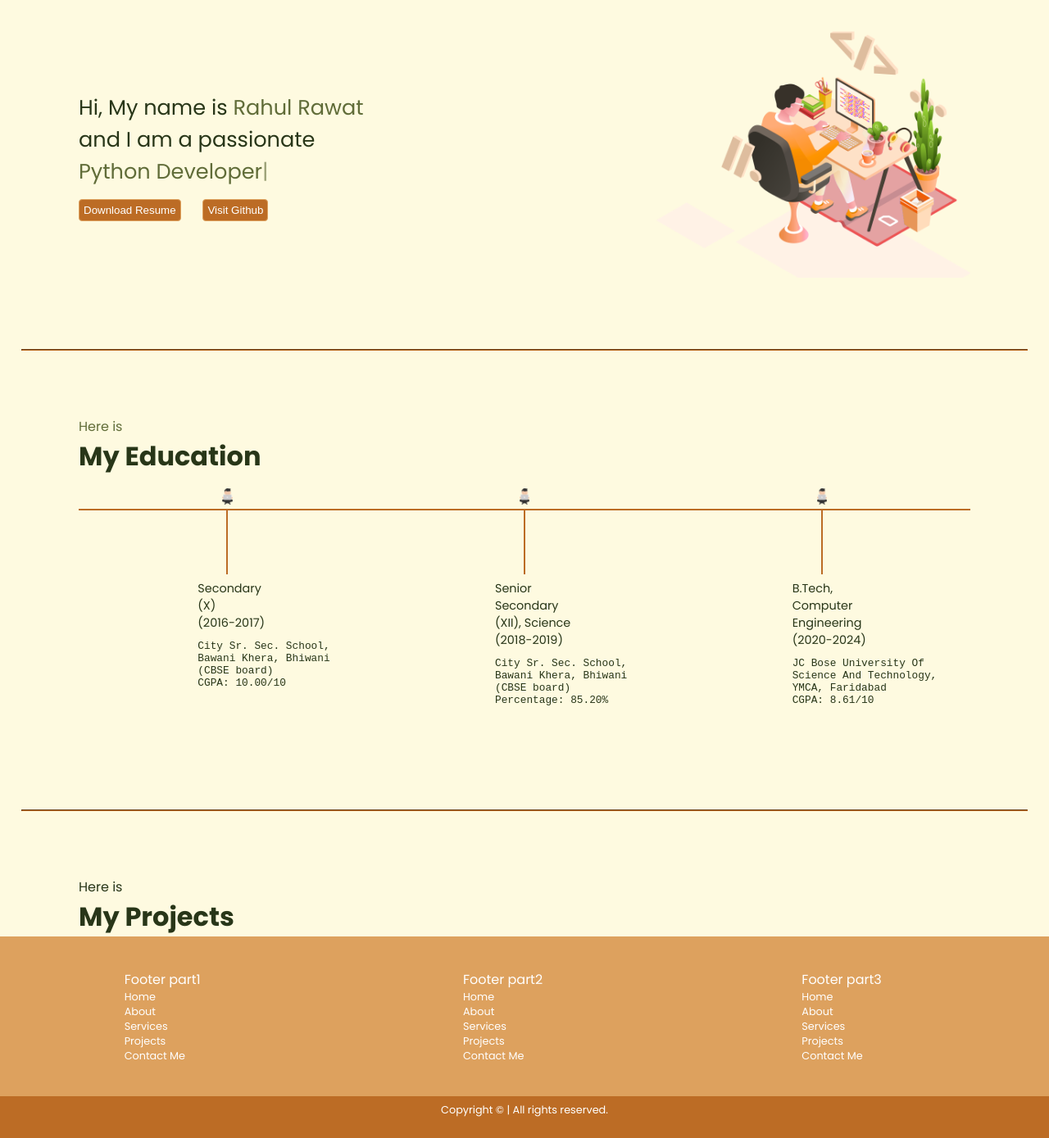
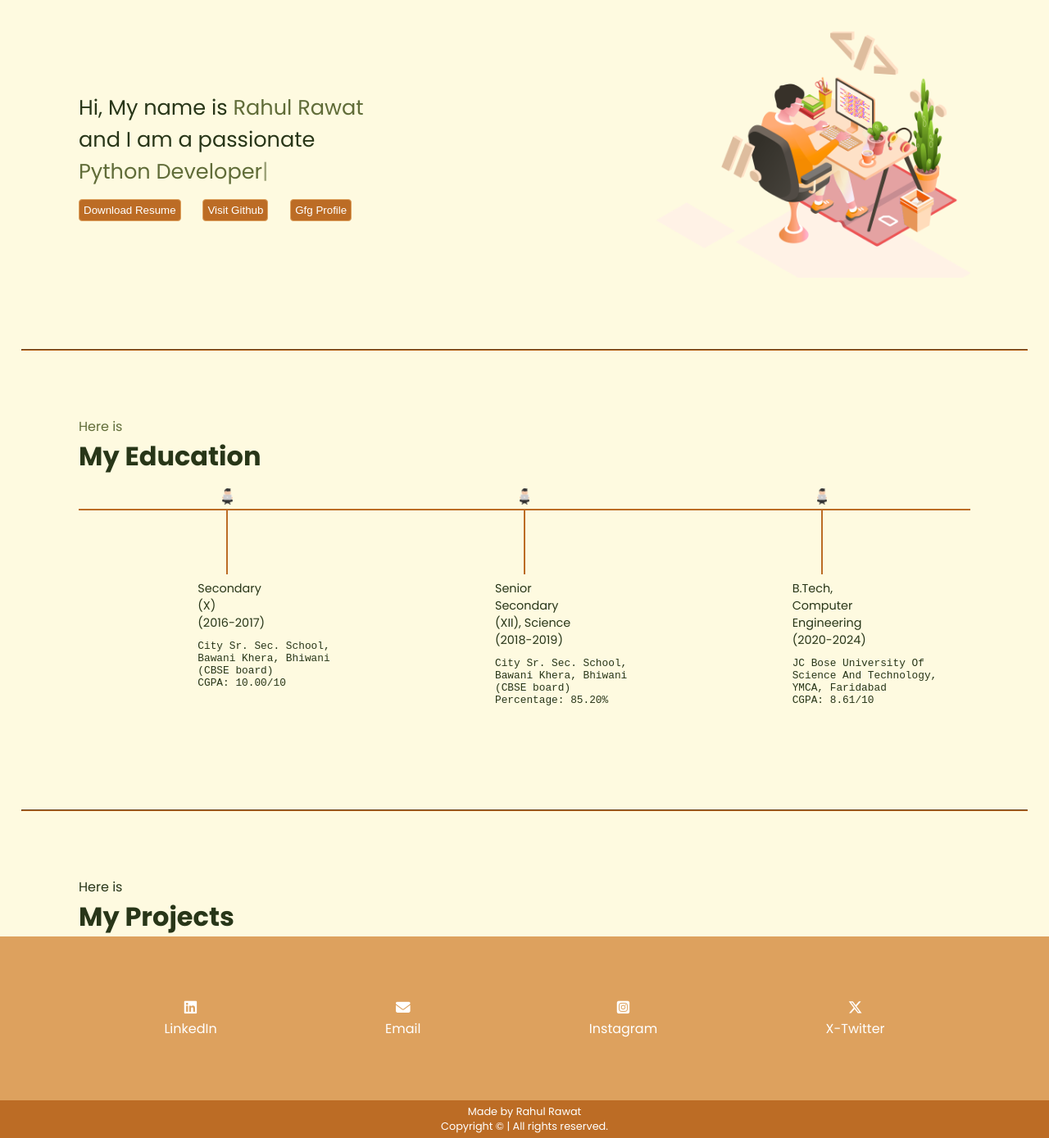
Before and after one commit to rahulrawatgujjar/portfolio-website, a Flask app: template templates/index.html in a window 1280 px wide. Shown: the part 72-1461 px from the top of the page at 82% size. Run offline with Flask 3, Linux system fonts and the light colour scheme; the template is opened without the code that fills it, so the values that code supplies are empty; some libraries are stand-ins or nearby versions.

Commit message:
completed footer section and added few projects

```diff
--- a/core_routes.py
+++ b/core_routes.py
@@ -7,3 +7,9 @@ core_routes= Blueprint("core",__name__)
 def home():
   projects=load_projects()
   return render_template("index.html",projects=projects)
+
+
+@core_routes.route("/api/projects")
+def projects():
+  projects=load_projects()
+  return jsonify(projects)
--- a/static/script.js
+++ b/static/script.js
@@ -1,10 +1,36 @@
 const resumeBtn= document.querySelector("#resume-btn");
 const githubBtn= document.querySelector("#github-btn");
+const gfgBtn = document.querySelector("#gfg-btn");
+const linkedinDiv= document.querySelector(".linkedin");
+const emailDiv= document.querySelector(".email");
+const instaDiv= document.querySelector(".insta");
+const xTwitterDiv= document.querySelector(".x-twitter");
 
 resumeBtn.addEventListener("click",()=>{
-  window.open("/static/resume.pdf","_blank");
+  window.open("https://mega.nz/folder/6Zc1USDL#8uc-HhPIM0Ky-N-ACc-ZRA","_blank");
 });
 
 githubBtn.addEventListener("click",()=>{
   window.open('https://github.com/rahulrawatgujjar', '_blank');
 });
+
+gfgBtn.addEventListener("click",()=>{
+  window.open("https://auth.geeksforgeeks.org/user/rahulrawatr320","_blank");
+});
+
+linkedinDiv.addEventListener("click",()=>{
+  window.open("https://www.linkedin.com/in/rahul-rawat-gujjar","_blank");
+});
+
+emailDiv.addEventListener("click",()=>{
+  // window.open("mailto:rahulrawatr320@gmail.com?body=%0D%0A");
+  window.location.href="mailto:rahulrawatr320@gmail.com?body=%0D%0A"
+});
+
+instaDiv.addEventListener("click",()=>{
+  window.open("https://www.instagram.com/rahul.rawat.rrg/","_blank");
+});
+
+xTwitterDiv.addEventListener("click",()=>{
+  window.open("https://x.com/RahulRa02228239","_blank");
+});
--- a/static/style.css
+++ b/static/style.css
@@ -163,32 +163,44 @@ footer {
   color: white;
 }
 
-.footer {
-  background-color:#dda15e;
-  display: flex;
-  justify-content: space-around;
-  padding: 40px 20px;
-
-}
-
-.footer > div{
-  width: 150px;
-}
-
-.footer ul{
-  list-style: none;
-}
-
-.footer ul li{
-  font-size: 0.8rem;
-}
 
 .footer-end {
   background-color: #bc6c25;
   text-align: center;
-  padding: 8px 0;
+  padding: 5px 0;
   font-size: .8rem;
 }
+
+.footer-start {
+  background-color: #dda15e;
+  display: flex;
+  height: 200px;
+  justify-content: space-evenly;
+  align-items: center;
+  text-align: center;
+}
+
+.footer-start i {
+  font-size: 1.1rem;
+}
+
+.footer-start > div{
+  padding: 5px;
+  cursor: pointer;
+  transition: all;
+  transition-duration: .5s;
+}
+
+.footer-start > div:hover {
+  color: black;
+}
+
+.footer-start > div:active {
+  color: black;
+  transform: scale(.8,.8);
+
+}
+
 
 /* section-3 */
 
--- a/templates/footer.html
+++ b/templates/footer.html
@@ -1,35 +1,23 @@
-<div class="footer">
-  <div class="footer-one">
-    <ul>Footer part1
-      <li>Home</li>
-      <li>About</li>
-      <li>Services</li>
-      <li>Projects</li>
-      <li>Contact Me</li>
-    </ul>
+<div class="footer-start">
+  <div class="linkedin">
+    <i class="fa-brands fa-linkedin"></i>
+    <p>LinkedIn</p>
   </div>
-
-  <div class="footer-two">
-    <ul>Footer part2
-      <li>Home</li>
-      <li>About</li>
-      <li>Services</li>
-      <li>Projects</li>
-      <li>Contact Me</li>
-    </ul>
+  <div class="email">
+    <i class="fa-solid fa-envelope"></i>
+    <p>Email</p>
   </div>
-
-  <div class="footer-three">
-    <ul>Footer part3
-      <li>Home</li>
-      <li>About</li>
-      <li>Services</li>
-      <li>Projects</li>
-      <li>Contact Me</li>
-    </ul>
+  <div class="insta">
+    <i class="fa-brands fa-square-instagram"></i>
+    <p>Instagram</p>
+  </div>
+  <div class="x-twitter">
+    <i class="fa-brands fa-x-twitter"></i>
+    <p>X-Twitter</p>
   </div>
 </div>
 
 <div class="footer-end">
+  <div>Made by Rahul Rawat</div>
   Copyright &#169 | All rights reserved.
 </div>
--- a/templates/index.html
+++ b/templates/index.html
@@ -7,6 +7,7 @@
     <link rel="preconnect" href="https://fonts.googleapis.com">
     <link rel="preconnect" href="https://fonts.gstatic.com" crossorigin>
     <link href="https://fonts.googleapis.com/css2?family=Poppins:wght@400;600;700&display=swap" rel="stylesheet">
+    <link rel="stylesheet" href="https://cdnjs.cloudflare.com/ajax/libs/font-awesome/6.5.1/css/all.min.css" integrity="sha512-DTOQO9RWCH3ppGqcWaEA1BIZOC6xxalwEsw9c2QQeAIftl+Vegovlnee1c9QX4TctnWMn13TZye+giMm8e2LwA==" crossorigin="anonymous" referrerpolicy="no-referrer" />
     <title>Rahul - Developer Portfolio</title>
   </head>
 
@@ -25,6 +26,7 @@
           <div class="buttons">
             <button  id="resume-btn" class="btn">Download Resume</button>
             <button id="github-btn" class="btn">Visit Github</button>
+            <button id="gfg-btn" class="btn">Gfg Profile</button>
           </div>
         </div>
 
--- a/templates/navbar.html
+++ b/templates/navbar.html
@@ -5,8 +5,9 @@
       <li><a href="/">Home</a></li>
       <li><a href="/">About</a></li>
       <li><a href="/">Services</a></li>
-      <li><a href="/">Projects</a></li>
-      <li><a href="/">Contact Me</a></li>
+      <li><a href="/api/projects">Projects</a></li>
+      <li><a href="mailto:rahulrawatr320@gmail.com?body=%0D%0A">Contact Me</a></li>
+
     </ul>
   </div>
 </nav>
```
Also changed, not shown: other parts of static/style.css (+1 -0 lines), 1 other file.
